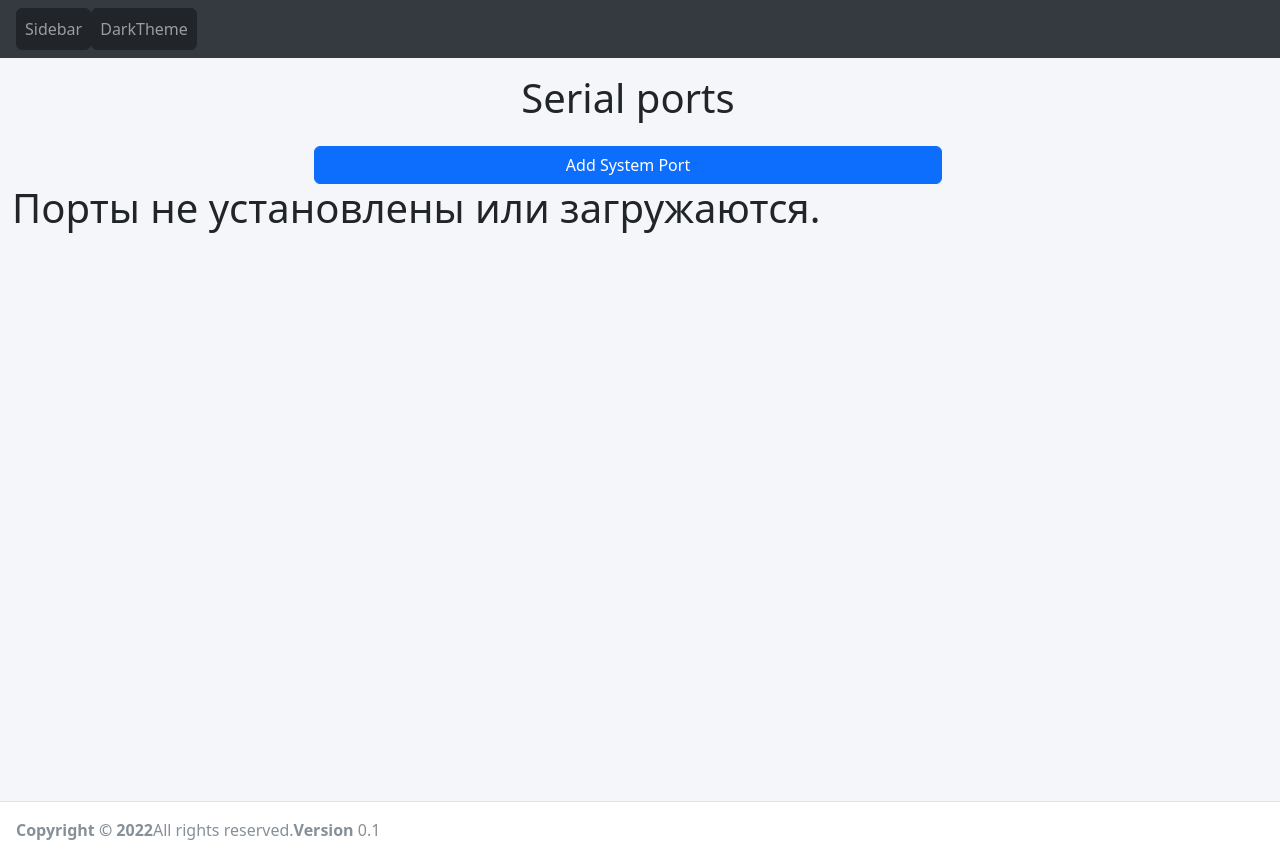
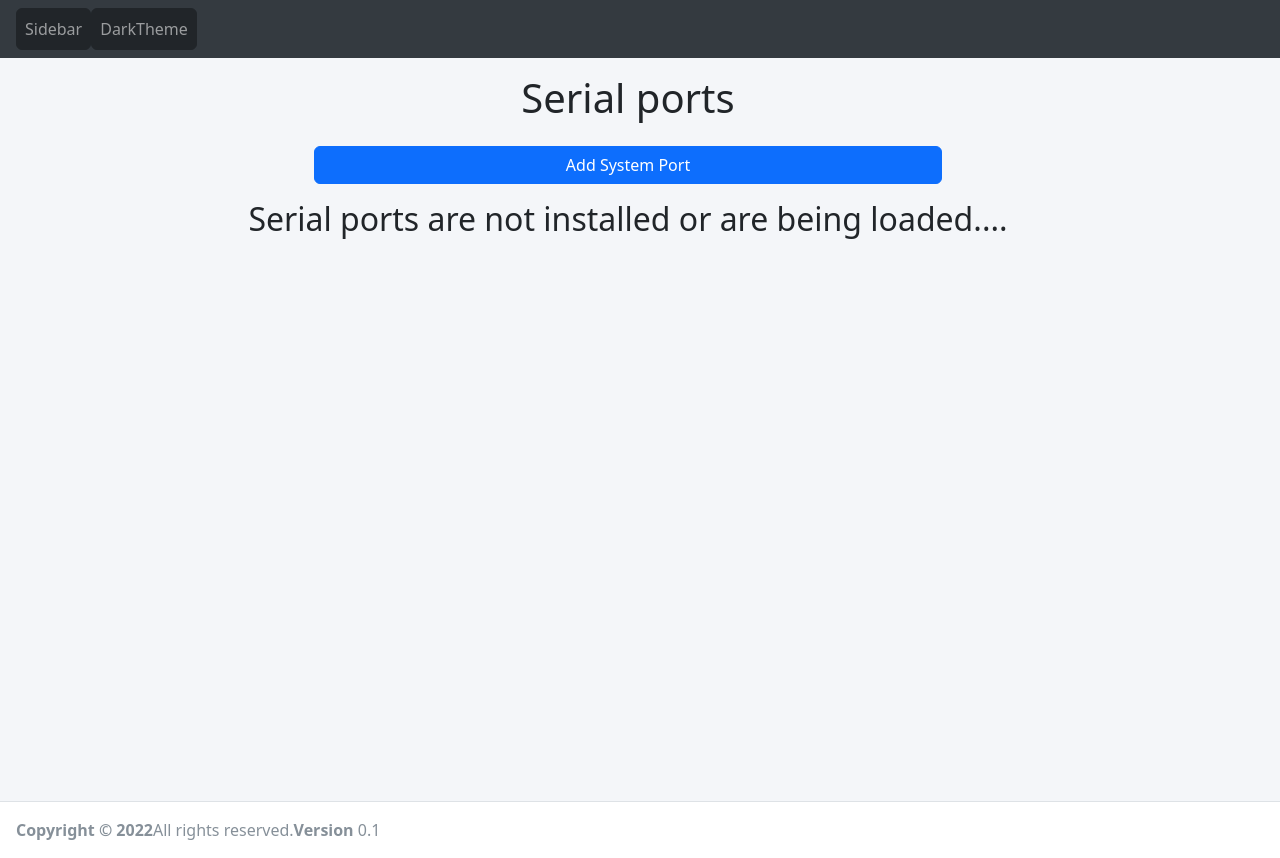
Before and after one commit to ArthurKoba/series-communication, a React (Create React App) app: page /serial in a window 1280 px wide. Built offline with nearby package versions, Linux system fonts and the light colour scheme.

Commit message:
update styles and text | add bootstrap component

```diff
--- a/src/components/serial-ports/SerialPortList.jsx
+++ b/src/components/serial-ports/SerialPortList.jsx
@@ -1,6 +1,7 @@
 import React from 'react';
+import {Container} from "react-bootstrap";
+
 import {observer} from "mobx-react-lite";
-
 import serialPortsStorage from "../../store/serialManagerStorage";
 import SerialPortItem from "./SerialPortItem";
 
@@ -8,17 +9,19 @@ import SerialPortItem from "./SerialPortItem";
 const SerialPortList = observer(() => {
 
     if (!serialPortsStorage.availablePorts.length) return (
-        <div><h1>Порты не установлены или загружаются.</h1></div>
+        <Container fluid className="text-center mt-3">
+            <h2>Serial ports are not installed or are being loaded....</h2>
+        </Container>
     )
 
     return (
-        <div className="container-fluid row  justify-content-evenly mt-5">
+        <Container fluid className="row justify-content-evenly mt-5">
             {
                 serialPortsStorage.availablePorts.map((port, i) =>
                     <SerialPortItem key={i} port={port}></SerialPortItem>
                 )
             }
-        </div>
+        </Container>
     );
 });
 
```
